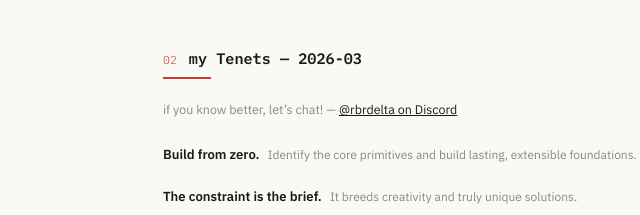
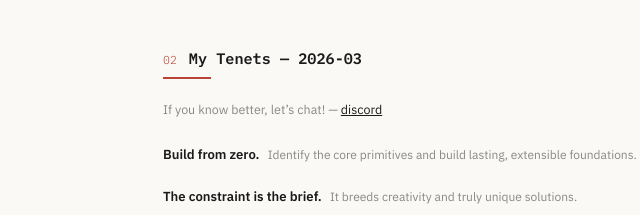
Before and after one commit to rbrdelta/rowbyroh-website, a website: page about.html in a window 1280 px wide. Shown: the part 584-799 px from the top of the page, 161-801 px from the left. Drawn offline with Linux system fonts and the light colour scheme.

Commit message:
About: capitalize "My Tenets" + simplify tenets-intro link to "discord"
- "my Tenets — 2026-03" → "My Tenets — 2026-03"
- Tenets intro link text "@rbrdelta on Discord" → "discord" (capital I)
- Discord entry already in Contact section (was there in deae121,
  preview cache likely stale)

Co-Authored-By: Claude Opus 4.7 <noreply@anthropic.com>

```diff
--- a/about.html
+++ b/about.html
@@ -171,11 +171,11 @@
     <div class="tenets">
         <div class="section-header">
             <span class="section-number zone-portfolio">02</span>
-            <h2>my Tenets &mdash; 2026-03</h2>
+            <h2>My Tenets &mdash; 2026-03</h2>
         </div>
         <div class="section-underline zone-portfolio"></div>
 
-        <p class="tenets-intro">if you know better, let&rsquo;s chat! &mdash; <a href="https://discord.com/users/rbrdelta">@rbrdelta on Discord</a></p>
+        <p class="tenets-intro">If you know better, let&rsquo;s chat! &mdash; <a href="https://discord.com/users/rbrdelta">discord</a></p>
         <ol class="tenet-list">
             <li class="tenet-item">
                 <span class="tenet-number">01</span>
```
